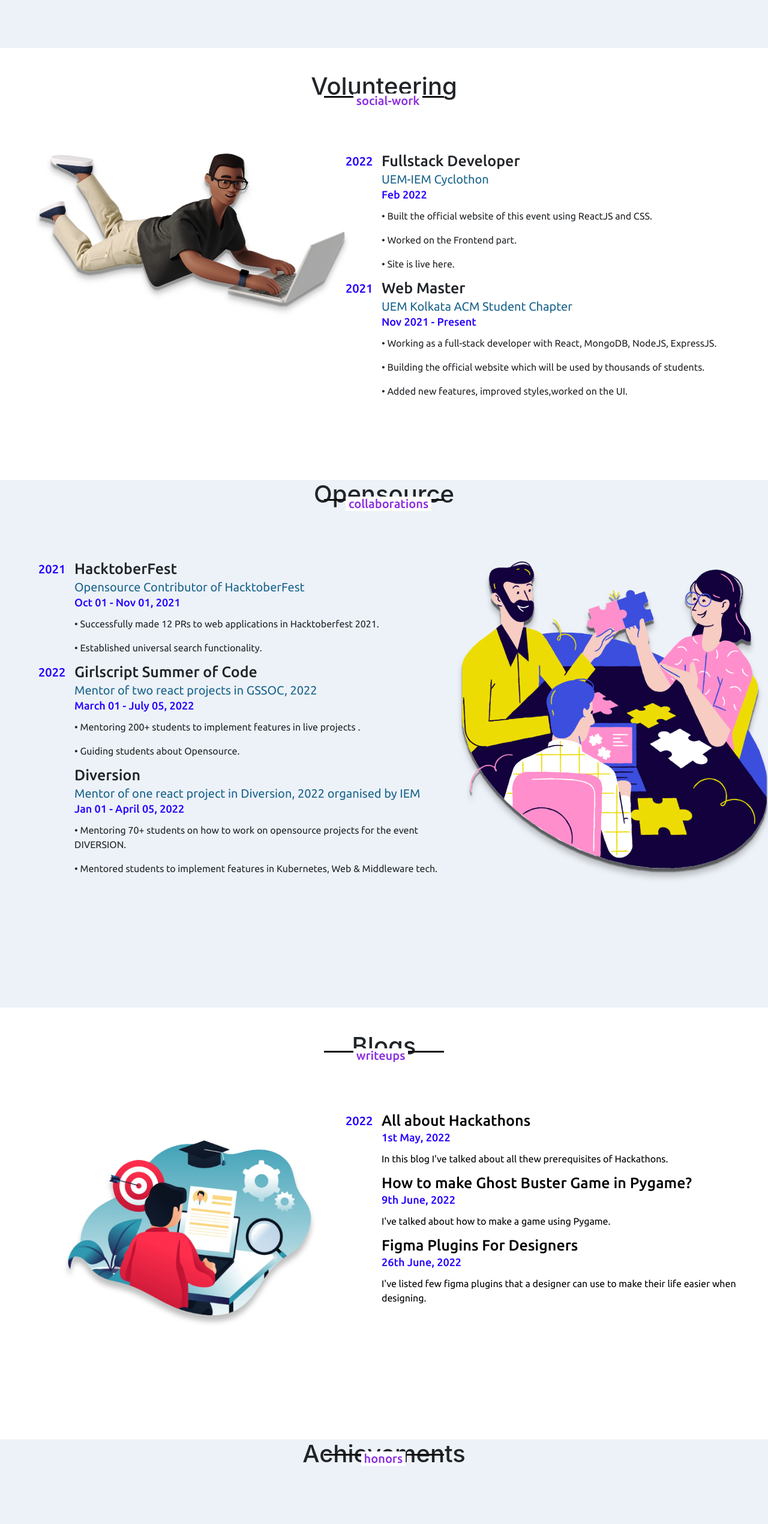
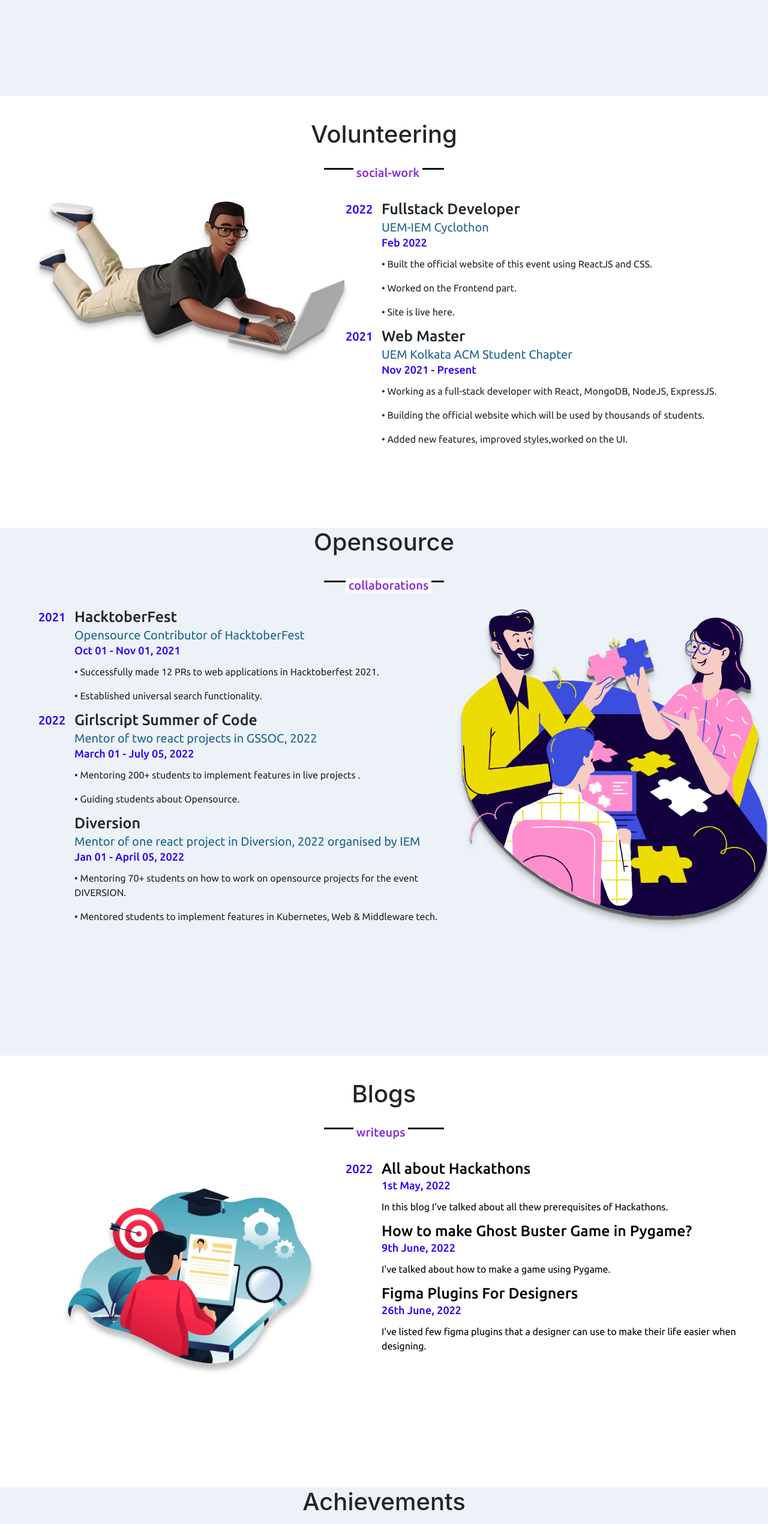
Before and after one commit to ItsRoy69/MyPortfolio, a React (Create React App) app in the folder client/: page / in a window 1280 px wide. Shown: the part 3840-6381 px from the top of the page at 60% size. Built offline with nearby package versions, Linux system fonts and the light colour scheme; no server answers.

Commit message:
decluttered

```diff
--- a/client/src/styles/Achievements.css
+++ b/client/src/styles/Achievements.css
@@ -28,7 +28,7 @@
     font-family: 'Ubuntu';
     font-style: normal;
     font-weight: 500;
-    top: 783vh;
+    top: 800vh;
  }
 
 .achievements h1::after{
@@ -43,7 +43,7 @@
     font-size: 20px;
     padding: 0 5px;
     background-color: #fff;
-    transform: translateY(688vh);
+    transform: translateY(705vh);
     margin-left: -3vw;
 }
 
--- a/client/src/styles/Blogs.css
+++ b/client/src/styles/Blogs.css
@@ -27,7 +27,7 @@
     font-family: 'Ubuntu';
     font-style: normal;
     font-weight: 500;
-    top: 699vh;
+    top:715vh;
  }
 
 .blogs h1::after{
@@ -42,7 +42,7 @@
     font-size: 20px;
     padding: 0 5px;
     background-color: #fff;
-    transform: translateY(604vh);
+    transform: translateY(620vh);
     margin-left: -4vw;
 }
 
--- a/client/src/styles/Contact.css
+++ b/client/src/styles/Contact.css
@@ -27,7 +27,7 @@
     font-family: 'Ubuntu';
     font-style: normal;
     font-weight: 500;
-    top: 1120vh;
+    top: 1140vh;
  }
 
 .contact h1::after{
@@ -42,7 +42,7 @@
     font-size: 20px;
     padding: 0 5px;
     background: #fff;
-    transform: translateY(1016vh);
+    transform: translateY(1036vh);
     margin-left: -6.1vw;
 }
 
--- a/client/src/styles/Internships.css
+++ b/client/src/styles/Internships.css
@@ -2,7 +2,7 @@
 
 .internships{
     background-color: #EDF2F8;
-    height: 125vh;
+    height: 135vh;
 }
 
 .internships_content{
--- a/client/src/styles/Opensource.css
+++ b/client/src/styles/Opensource.css
@@ -28,7 +28,7 @@
     font-family: 'Ubuntu';
     font-style: normal;
     font-weight: 500;
-    top: 584vh;
+    top: 601vh;
  }
 
 .opensource h1::after{
@@ -43,7 +43,7 @@
     font-size: 20px;
     padding: 0 5px;
     background-color: #fff;
-    transform: translateY(489vh);
+    transform: translateY(506vh);
     margin-left: -5vw;
 }
 
--- a/client/src/styles/Projects.css
+++ b/client/src/styles/Projects.css
@@ -27,7 +27,7 @@
     font-family: 'Ubuntu';
     font-style: normal;
     font-weight: 500;
-    top: 940vh;
+    top: 955vh;
  }
 
 .projects h1::after{
@@ -42,7 +42,7 @@
     font-size: 20px;
     padding: 0 5px;
     background-color: #fff;
-    transform: translateY(845vh);
+    transform: translateY(860vh);
     margin-left: -4.5vw;
 }
 
--- a/client/src/styles/Volunteering.css
+++ b/client/src/styles/Volunteering.css
@@ -27,7 +27,7 @@
     font-family: 'Ubuntu';
     font-style: normal;
     font-weight: 500;
-    top: 500vh;
+    top: 515vh;
  }
 
 .volunteering h1::after{
@@ -42,7 +42,7 @@
     font-size: 20px;
     padding: 0 5px;
     background-color: #fff;
-    transform: translateY(405vh);
+    transform: translateY(420vh);
     margin-left: -4vw;
 }
 
--- a/client/src/styles/Workshop.css
+++ b/client/src/styles/Workshop.css
@@ -28,7 +28,7 @@
     font-family: 'Ubuntu';
     font-style: normal;
     font-weight: 500;
-    top: 1045vh;
+    top: 1060vh;
  }
 
 .workshop h1::after{
@@ -43,7 +43,7 @@
     font-size: 20px;
     padding: 0 5px;
     background-color: #fff;
-    transform: translateY(950vh);
+    transform: translateY(965vh);
     margin-left: -7vw;
 }
 
```
